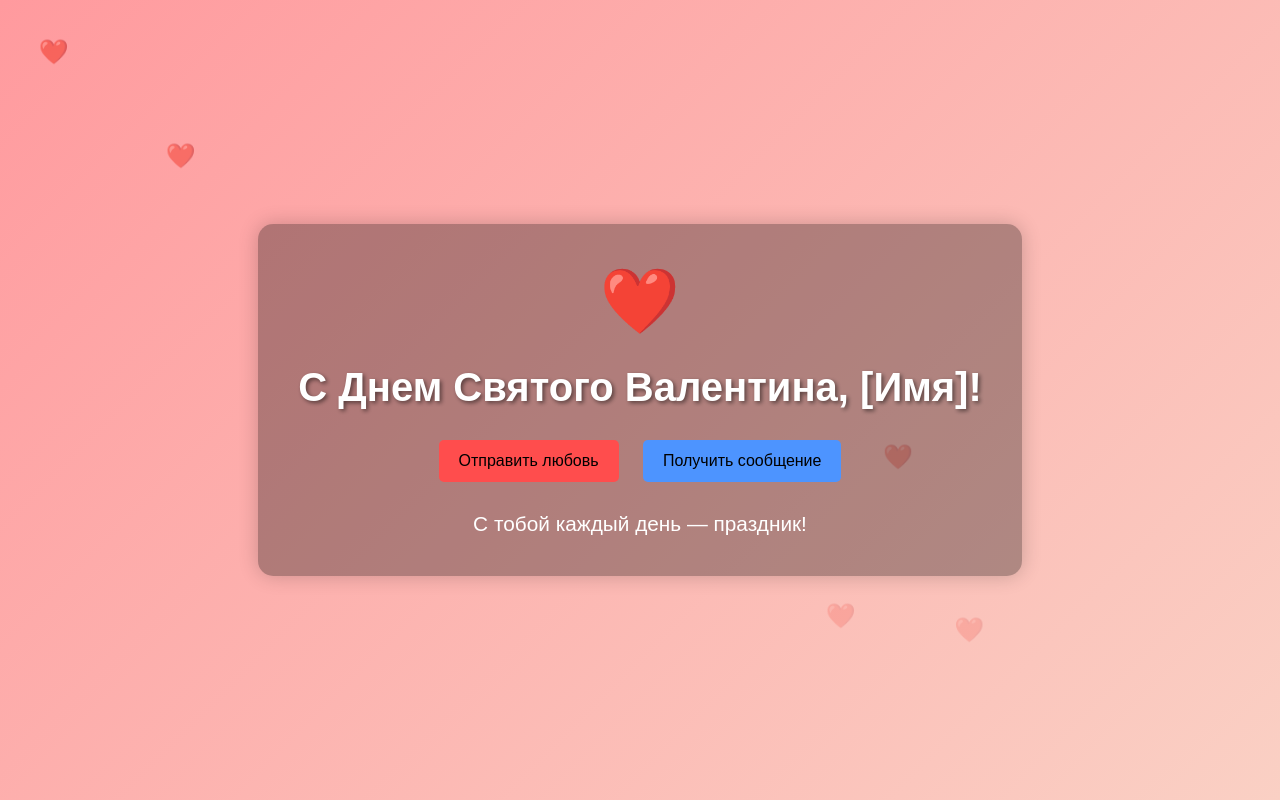
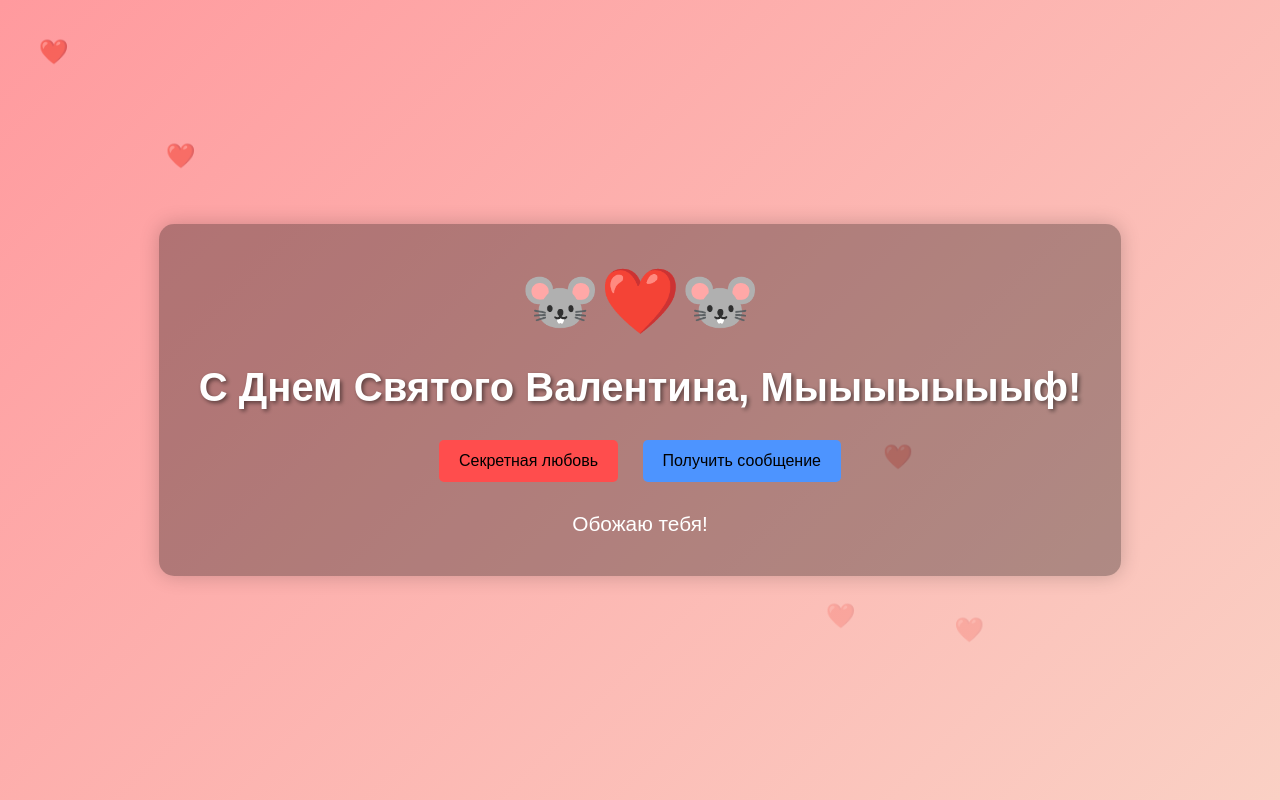
Before and after one commit to NNPlaza/valentine-page, a plain HTML site: page index.html in a window 1280 px wide. Both pictures are taken after a click on the button "Получить сообщение". Drawn offline with Linux system fonts and the light colour scheme.

Commit message:
Update index.html

```diff
--- a/index.html
+++ b/index.html
@@ -109,9 +109,9 @@
 </head>
 <body>
   <div class="container">
-    <div class="heart">❤️</div>
-    <h1>С Днем Святого Валентина, [Имя]!</h1>
-    <button class="btn btn-love" id="loveBtn">Отправить любовь</button>
+    <div class="heart">🐭❤️🐭</div>
+    <h1>С Днем Святого Валентина, Мыыыыыыыф!</h1>
+    <button class="btn btn-love" id="loveBtn">Секретная любовь</button>
     <button class="btn btn-message" id="messageBtn">Получить сообщение</button>
     <div id="messageBox"></div>
   </div>
@@ -119,15 +119,16 @@
   <script>
     // Обработчики для кнопок
     document.getElementById('loveBtn').addEventListener('click', function() {
-      alert('Ты особенный для меня!');
+      alert('Курятинааааааааааааа!');
     });
 
     document.getElementById('messageBtn').addEventListener('click', function() {
       const messages = [
-        'Ты озаряешь мой мир!',
-        'Моя любовь к тебе безгранична!',
+        'Ты самая красивая!',
+        'Очень тебя люблю!!',
         'Ты — мое вдохновение!',
-        'С тобой каждый день — праздник!'
+        'С тобой очень уютно!',
+        'Обожаю тебя!'
       ];
       const randomMessage = messages[Math.floor(Math.random() * messages.length)];
       document.getElementById('messageBox').innerText = randomMessage;
```
